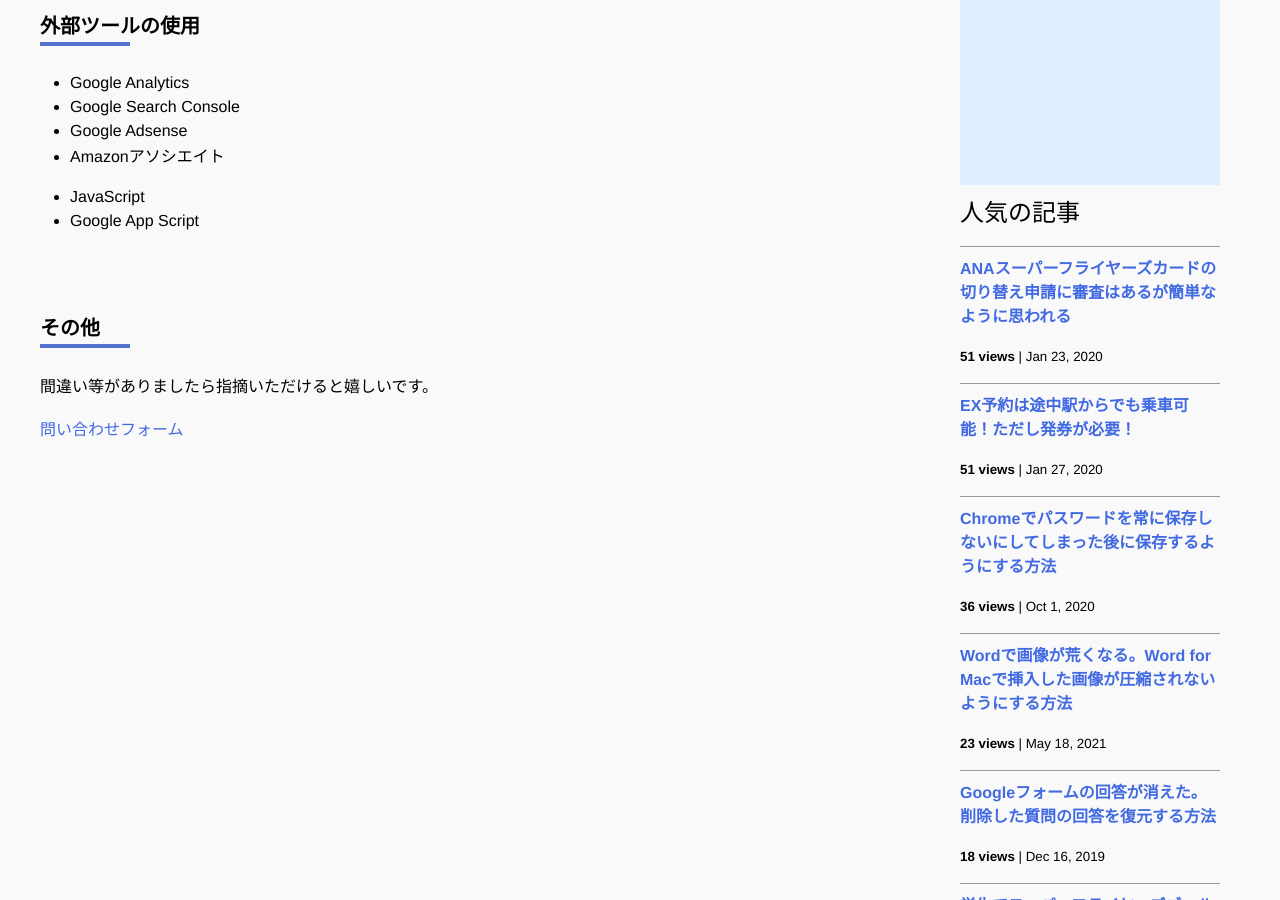
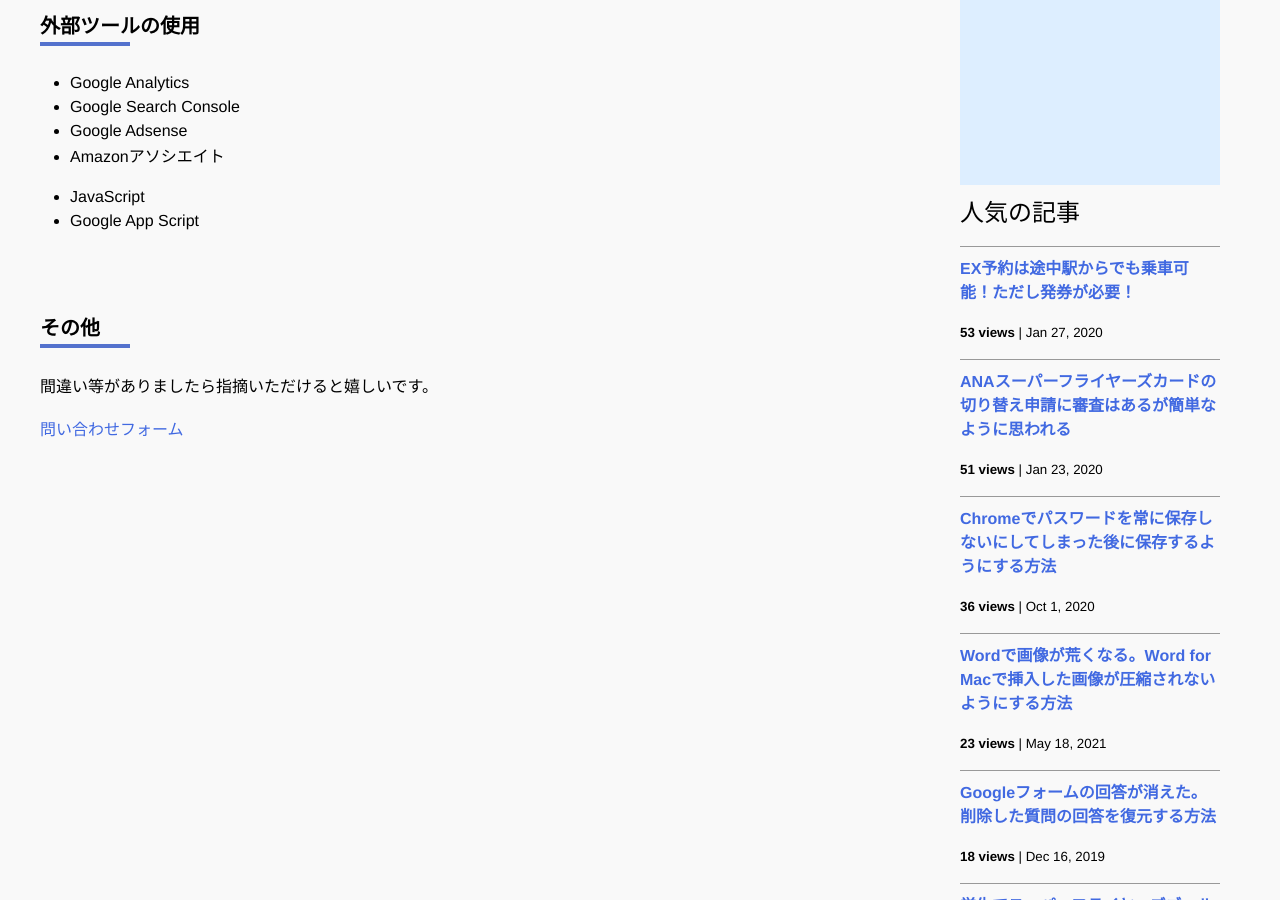
Before and after one commit to iwanaminami/shoyaiwaname, a Jekyll site: the page built from about.markdown, in a window 1280 px wide and 900 px high, scrolled down 628 px. Built offline with Jekyll 4.4.1, drawn with Linux system fonts in a browser that asks for light colours; nearby versions of some CDN libraries; comment, search, counter and statistics services are not loaded.

Commit message:
chore(ga): update _data/popularposts.yml 20260425-1352

```diff
--- a/_data/popularposts.yml
+++ b/_data/popularposts.yml
@@ -1,8 +1,8 @@
 side:
+  - view: 53
+    url: "/2020/01/27/ex-rideontheway.html"
   - view: 51
     url: "/2020/01/23/sfc-judge.html"
-  - view: 51
-    url: "/2020/01/27/ex-rideontheway.html"
   - view: 36
     url: "/2020/10/01/googlepassword.html"
   - view: 23
```
